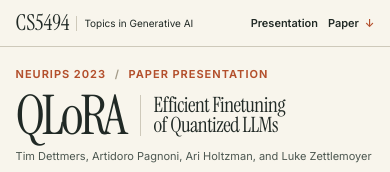
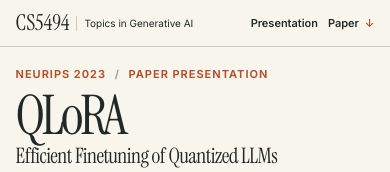
Before and after one commit to yqia03/qlora-paper-presentation, a plain HTML site: page index.html in a window 390 px wide. Shown: the top 172 px of the page. Drawn offline with Linux system fonts and the light colour scheme.

Commit message:
Keep the full paper title on one line

```diff
--- a/index.html
+++ b/index.html
@@ -24,7 +24,7 @@
     <section id="watch" aria-labelledby="title">
       <header class="watch-heading">
         <p class="watch-venue">NeurIPS 2023 <span aria-hidden="true">/</span> Paper presentation</p>
-        <h1 id="title"><span class="watch-acronym">QLoRA</span><span class="watch-full-title">Efficient Finetuning of<br class="watch-title-break"> Quantized LLMs</span></h1>
+        <h1 id="title"><span class="watch-acronym">QLoRA</span> <span class="watch-full-title">Efficient Finetuning of Quantized LLMs</span></h1>
         <p class="watch-authors">Tim Dettmers, Artidoro Pagnoni, Ari Holtzman, and Luke Zettlemoyer</p>
       </header>
       <div class="watch-layout">
--- a/watch.css
+++ b/watch.css
@@ -22,9 +22,9 @@ body { margin: 0; background: var(--paper); color: var(--ink); font: 400 16px/1.
 .watch-heading { padding: clamp(24px, 2.6vw, 44px) 0 clamp(21px, 2.1vw, 35px); }
 .watch-venue, .watch-kicker { color: var(--adapter); font: 650 11px/1.25 var(--sans); letter-spacing: .09em; text-transform: uppercase; }
 .watch-venue span { color: #a39b88; margin-inline: 5px; }
-#watch h1 { display: flex; align-items: center; gap: clamp(20px, 2.6vw, 44px); margin-block: 6px 9px; font-family: var(--serif); font-weight: 400; }
+#watch h1 { display: flex; flex-wrap: wrap; align-items: center; gap: clamp(20px, 2.6vw, 44px); margin-block: 6px 9px; font-family: var(--serif); font-weight: 400; }
 .watch-acronym { font-size: clamp(72px, 7.6vw, 122px); line-height: .94; letter-spacing: -.055em; }
-.watch-full-title { padding-left: clamp(20px, 2.6vw, 44px); border-left: 1px solid var(--rule); font-size: clamp(28px, 2.65vw, 45px); line-height: .98; letter-spacing: -.025em; }
+.watch-full-title { padding-left: clamp(20px, 2.6vw, 44px); border-left: 1px solid var(--rule); font-size: clamp(28px, 2.65vw, 45px); line-height: .98; letter-spacing: -.025em; white-space: nowrap; }
 .watch-authors { color: #4c5750; font-size: 13px; line-height: 1.45; }
 .watch-layout { display: grid; grid-template-columns: minmax(0, 2.45fr) minmax(270px, 1fr); gap: clamp(22px, 2.5vw, 44px); }
 .watch-player { min-width: 0; }
@@ -105,6 +105,10 @@ body { margin: 0; background: var(--paper); color: var(--ink); font: 400 16px/1.
   .watch-mini { width: 54px; }
   .watch-cues { height: 335px; }
 }
+@media (max-width: 670px) {
+  #watch h1 { flex-direction: column; align-items: flex-start; gap: 5px; }
+  .watch-full-title { padding-left: 0; border-left: 0; font-size: clamp(16px, 5.45vw, 28px); }
+}
 @media (max-width: 560px) {
   .watch-mast-inner { padding-block: 12px; gap: 8px; }
   .watch-course { gap: 7px; }
@@ -113,11 +117,8 @@ body { margin: 0; background: var(--paper); color: var(--ink); font: 400 16px/1.
   .watch-mast nav { gap: 10px; }
   .watch-mast nav a { font-size: 11px; }
   .watch-heading { padding: 21px 0 18px; }
-  #watch h1 { gap: 15px; margin-block: 8px; }
+  #watch h1 { margin-block: 8px; }
   .watch-acronym { font-size: clamp(54px, 14vw, 76px); }
-  .watch-full-title { padding-left: 13px; font-size: clamp(21px, 5.4vw, 30px); }
-  .watch-full-title { text-wrap: balance; }
-  .watch-title-break { display: none; }
   .watch-authors { font-size: 11px; }
   .watch-player-meta { margin-top: 6px; font-size: 11px; }
   #watch-figures figure { grid-template-columns: 1fr; gap: 9px; }
```
